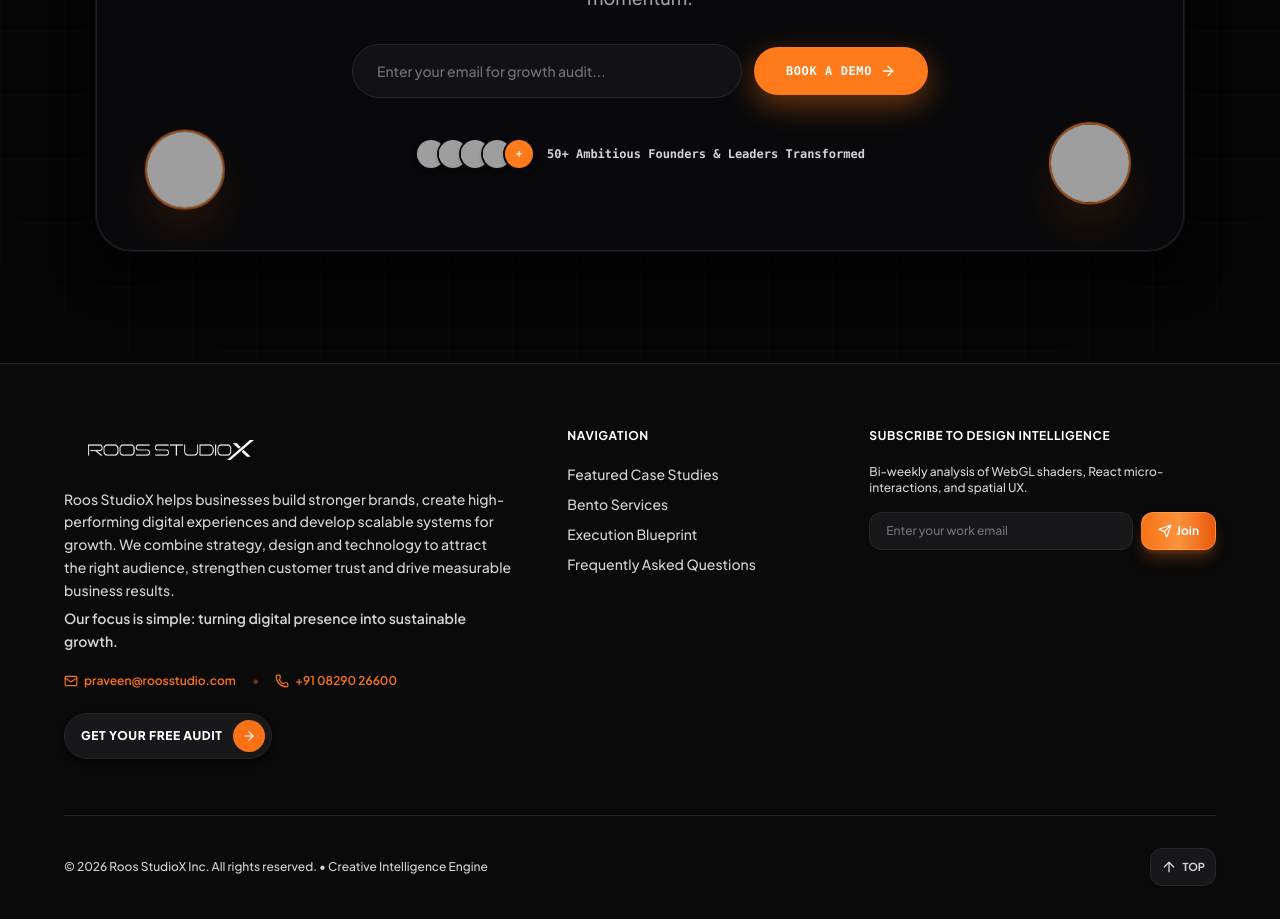
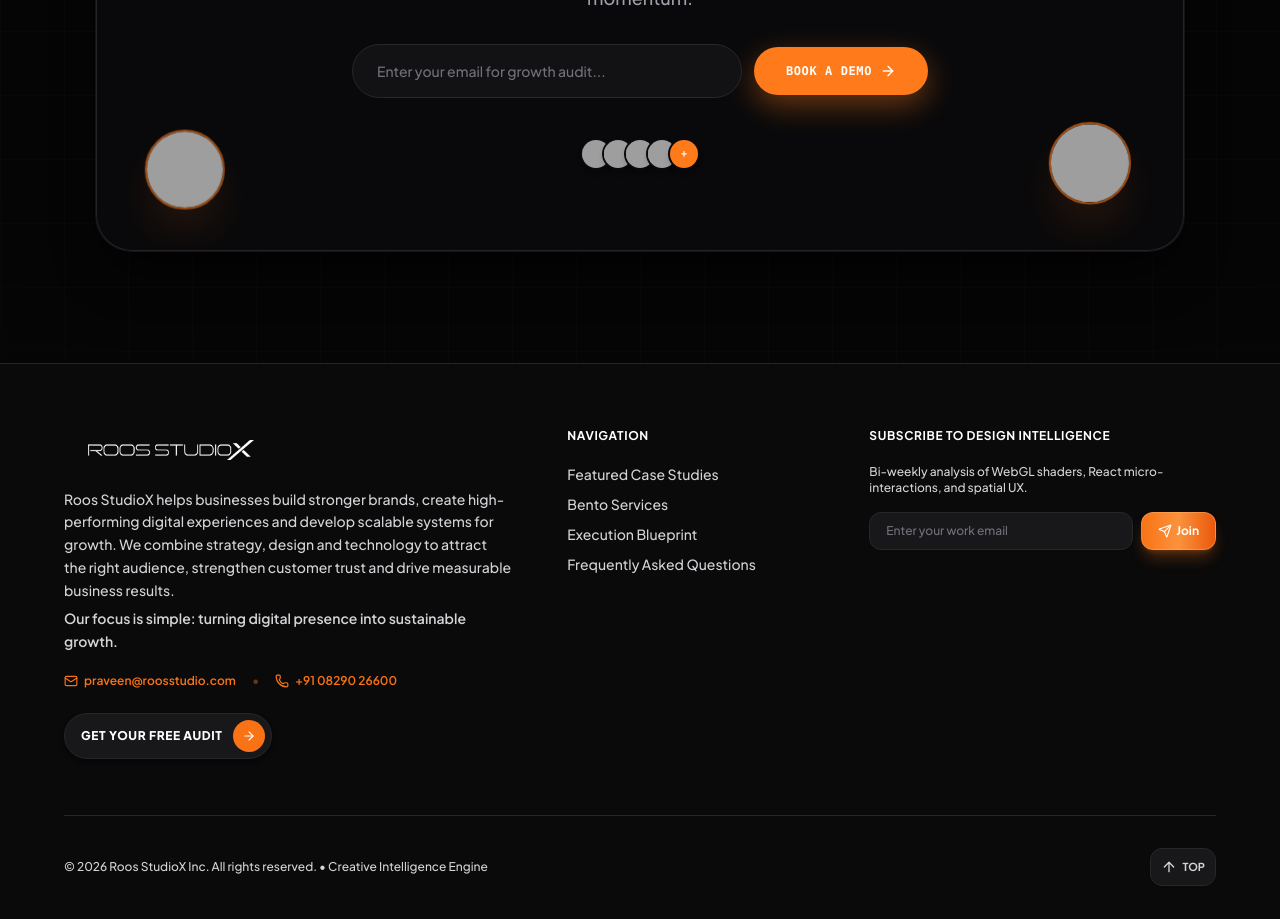
Before and after one commit to itsroosguy/roosx, a React (Vite) app: page / in a window 1280 px wide. Shown: the part 4860-5779 px from the top of the page. Built offline with nearby package versions, Linux system fonts and the light colour scheme; grey boxes are pictures that could not be loaded.

Commit message:
Update PreFooterCTA.tsx: remove text label '50+ Ambitious Founders' and center avatar stack

```diff
--- a/src/components/PreFooterCTA.tsx
+++ b/src/components/PreFooterCTA.tsx
@@ -191,8 +191,8 @@ export const PreFooterCTA: React.FC<PreFooterCTAProps> = ({
               </button>
             </form>
 
-            {/* BOTTOM SOCIAL PROOF AVATAR STACK (+ 50+ Ambitious Founders Joined) */}
-            <div className="pt-4 flex items-center justify-center gap-3 flex-wrap">
+            {/* CENTERED SOCIAL PROOF AVATAR STACK */}
+            <div className="pt-4 flex items-center justify-center">
               <div className="flex -space-x-2.5">
                 {[
                   'https://images.unsplash.com/photo-1534528741775-53994a69daeb?w=100&auto=format&fit=crop&q=80',
@@ -211,10 +211,6 @@ export const PreFooterCTA: React.FC<PreFooterCTAProps> = ({
                   +
                 </div>
               </div>
-
-              <span className={`text-xs font-mono font-semibold ${isDarkMode ? 'text-zinc-300' : 'text-zinc-700'}`}>
-                50+ Ambitious Founders & Leaders Transformed
-              </span>
             </div>
 
           </div>
```
